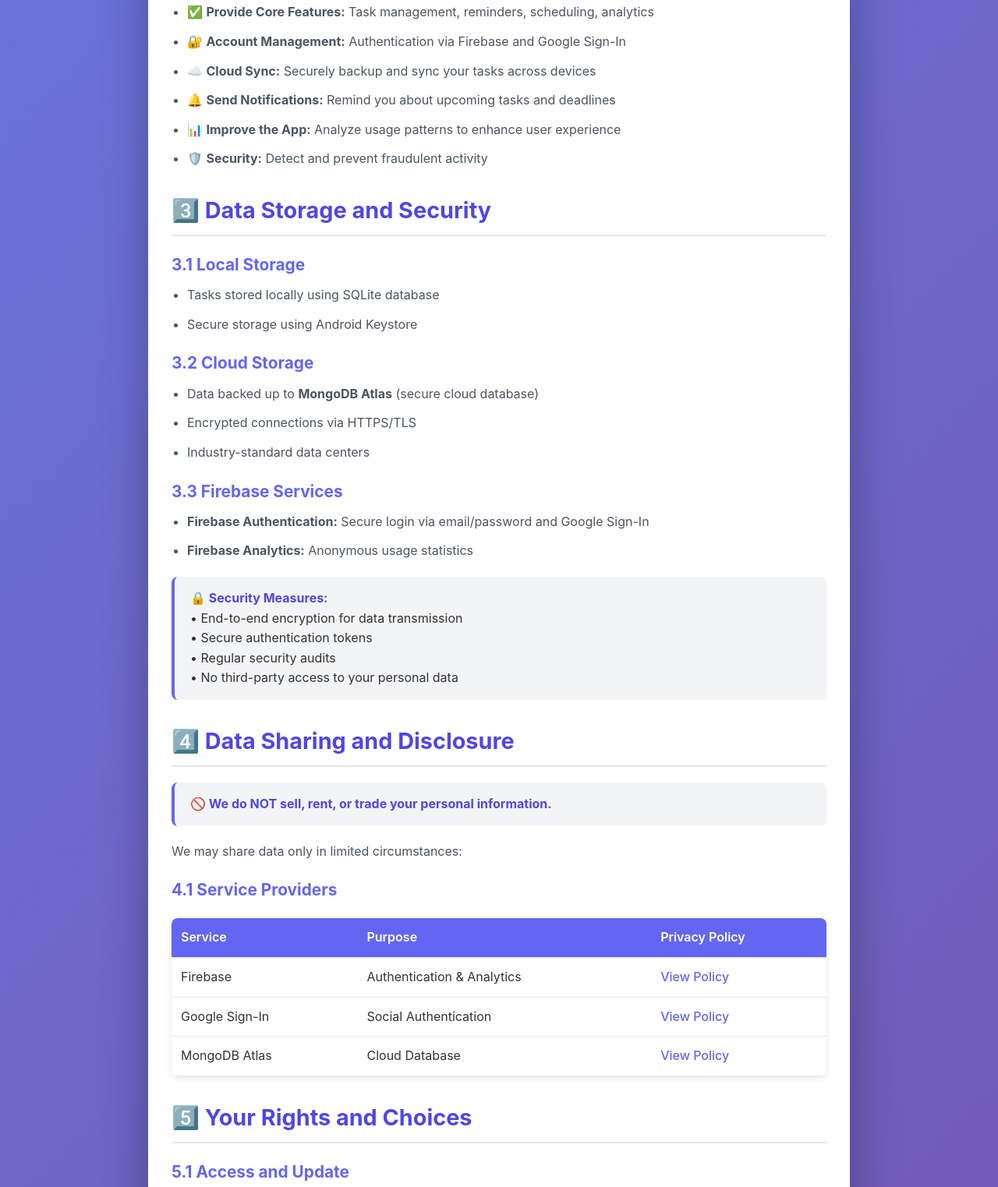
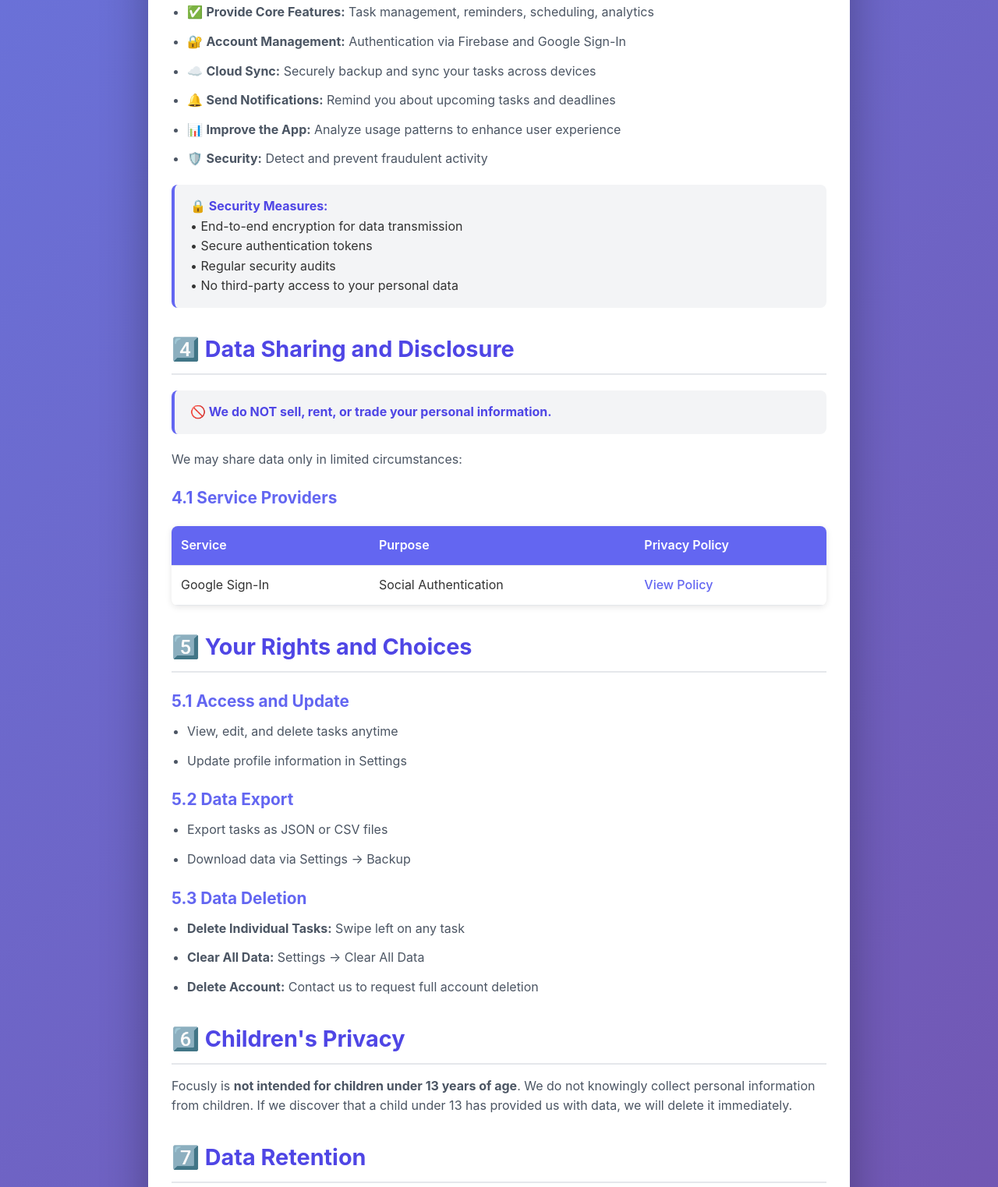
Before and after one commit to TajvinderMakkar/focusly-privacy-policy, a plain HTML site: page index.html in a window 1280 px wide. Shown: the part 1425-2948 px from the top of the page at 78% size. Drawn offline with Linux system fonts and the light colour scheme.

Commit message:
Update developer and contact information in index.html

```diff
--- a/index.html
+++ b/index.html
@@ -232,27 +232,6 @@
                 <li>🛡️ <strong>Security:</strong> Detect and prevent fraudulent activity</li>
             </ul>
 
-            <h2>3️⃣ Data Storage and Security</h2>
-
-            <h3>3.1 Local Storage</h3>
-            <ul>
-                <li>Tasks stored locally using SQLite database</li>
-                <li>Secure storage using Android Keystore</li>
-            </ul>
-
-            <h3>3.2 Cloud Storage</h3>
-            <ul>
-                <li>Data backed up to <strong>MongoDB Atlas</strong> (secure cloud database)</li>
-                <li>Encrypted connections via HTTPS/TLS</li>
-                <li>Industry-standard data centers</li>
-            </ul>
-
-            <h3>3.3 Firebase Services</h3>
-            <ul>
-                <li><strong>Firebase Authentication:</strong> Secure login via email/password and Google Sign-In</li>
-                <li><strong>Firebase Analytics:</strong> Anonymous usage statistics</li>
-            </ul>
-
             <div class="highlight-box">
                 <strong>🔒 Security Measures:</strong><br>
                 • End-to-end encryption for data transmission<br>
@@ -279,19 +258,9 @@
                 </thead>
                 <tbody>
                     <tr>
-                        <td>Firebase</td>
-                        <td>Authentication & Analytics</td>
-                        <td><a href="https://firebase.google.com/support/privacy" target="_blank">View Policy</a></td>
-                    </tr>
-                    <tr>
                         <td>Google Sign-In</td>
                         <td>Social Authentication</td>
                         <td><a href="https://policies.google.com/privacy" target="_blank">View Policy</a></td>
-                    </tr>
-                    <tr>
-                        <td>MongoDB Atlas</td>
-                        <td>Cloud Database</td>
-                        <td><a href="https://www.mongodb.com/legal/privacy-policy" target="_blank">View Policy</a></td>
                     </tr>
                 </tbody>
             </table>
@@ -349,9 +318,9 @@
             <div class="contact-box">
                 <h3>📧 Contact Us</h3>
                 <p>If you have questions or concerns about this Privacy Policy:</p>
-                <p><strong>Email:</strong> <a href="mailto:tajvindermakkar@gmail.com">tajvindermakkar@gmail.com</a></p>
+                <p><strong>Email:</strong> <a href="mailto:t3rm1n4t0r2004@gmail.com">t3rm1n4t0r2004@gmail.com</a></p>
                 <p><strong>GitHub:</strong> <a href="https://github.com/TajvinderMakkar" target="_blank">github.com/TajvinderMakkar</a></p>
-                <p><strong>Developer:</strong> Tajvinder Makkar</p>
+                <p><strong>Developer:</strong> T3M1N4T0R</p>
             </div>
 
             <div class="highlight-box" style="margin-top: 30px; border-left-color: #22c55e;">
@@ -363,7 +332,7 @@
 
         <div class="footer">
             <p>© 2026 Focusly - Task Manager. All Rights Reserved.</p>
-            <p style="margin-top: 8px; opacity: 0.8;">Made with ❤️ by Tajvinder Makkar</p>
+            <p style="margin-top: 8px; opacity: 0.8;">Made with ❤️ by T3RM1N4T0R</p>
         </div>
     </div>
 </body>
```
